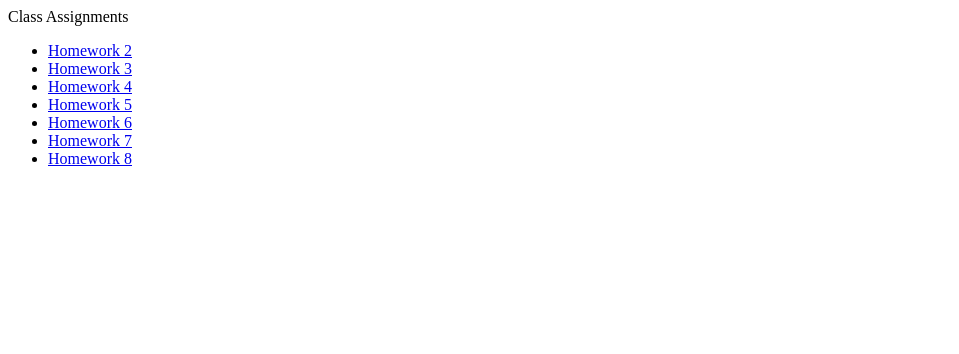
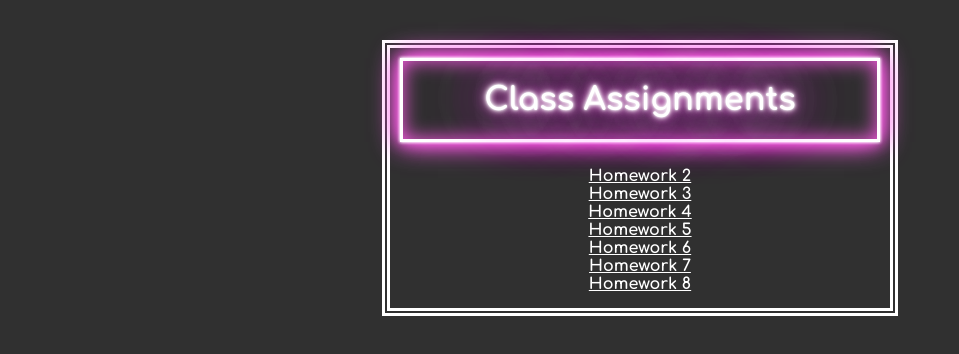
Before and after one commit to scholarbunnie/scholarbunnie.github.io, a plain HTML site: page index.html in a window 1280 px wide. Shown: the whole page, without its empty margins (0-959 px from the left). Drawn offline with Linux system fonts and the light colour scheme.

Commit message:
Add files via upload
Created stylesheet for the pages along with added description and navigation back to index page.

```diff
--- a/index.html
+++ b/index.html
@@ -3,18 +3,20 @@
 <head>
     <meta charset="UTF-8">
     <meta name="viewport" content="width=device-width, initial-scale=1.0">
-    <title>**Class** Assignments</title>
+    <meta name="description" content="Class Assignments for Fall 2023 CIS 114">
+    <link rel="stylesheet" href="stylesheet.css">
+    <title>CIS 114 Assignments</title>
 </head>
 <body>
-    <header>Class Assignments</header>
-    <ul>
-        <li><a href="./hw2.html">Homework 2</a></li>
-        <li><a href="hw3.html">Homework 3</a></li>
-        <li><a href="hw4.html">Homework 4</a></li>
-        <li><a href="hw5.html">Homework 5</a></li>
-        <li><a href="hw6.html">Homework 6</a></li>
-        <li><a href="hw7.html">Homework 7</a></li>
-        <li><a href="hw8.html">Homework 8</a></li>
-    </ul>
+    <header><h1>Class Assignments</h1></header>
+    <div class="hw">
+        <a href="hw2.html">Homework 2</a><br>
+        <a href="hw3.html">Homework 3</a><br>
+        <a href="hw4.html">Homework 4</a><br>
+        <a href="hw5.html">Homework 5</a><br>
+        <a href="hw6.html">Homework 6</a><br>
+        <a href="hw7.html">Homework 7</a><br>
+        <a href="hw8.html">Homework 8</a><br>
+    </div>
 </body>
 </html>
--- /dev/null
+++ b/stylesheet.css
@@ -0,0 +1,46 @@
+@import url('https://fonts.googleapis.com/css2?family=Comfortaa:wght@700&display=swap');
+
+body {
+    margin: 40px auto;
+    font-family: 'Comfortaa', cursive;
+    text-align: center;
+    max-width: 500px;
+    border-color: white;
+    border-width: 8px;
+    border-style: double;
+    background-color: rgb(48, 48, 48);
+}
+
+header {
+    border-color: white;
+    border-width: .2rem;
+    border-style: solid;
+    box-shadow:
+        0 0 .2rem #fff,
+        0 0 .2rem #fff,
+        0 0 1.5rem rgb(255, 91, 233),
+        0 0 .8rem rgb(255, 91, 233),
+        0 0 1.8rem rgb(255, 91, 233),
+        inset 0 0 1.2rem rgb(255, 91, 233);
+    margin: 10px;
+    color: #fff;
+    text-shadow:
+        0 0 2px #fff,
+        0 0 4px #fff,
+        0 0 7px #fff,
+        0 0 12px rgb(255, 91, 233),
+        0 0 52px rgb(255, 91, 233),
+        0 0 62px rgb(255, 91, 233),
+        0 0 72px rgb(255, 91, 233),
+        0 0 80px rgb(255, 91, 233);
+    }
+
+.hw {
+    max-width: fit-content;
+    display: inline-block;
+    padding: 15px;
+}
+
+:any-link {
+    color: white;
+}
```
Also changed, not shown: hw2.html (+4 -1 lines), hw3.html (+4 -1 lines), hw4.html (+4 -1 lines), hw5.html (+4 -1 lines), hw6.html (+4 -1 lines), hw7.html (+4 -1 lines), hw8.html (+4 -1 lines).
